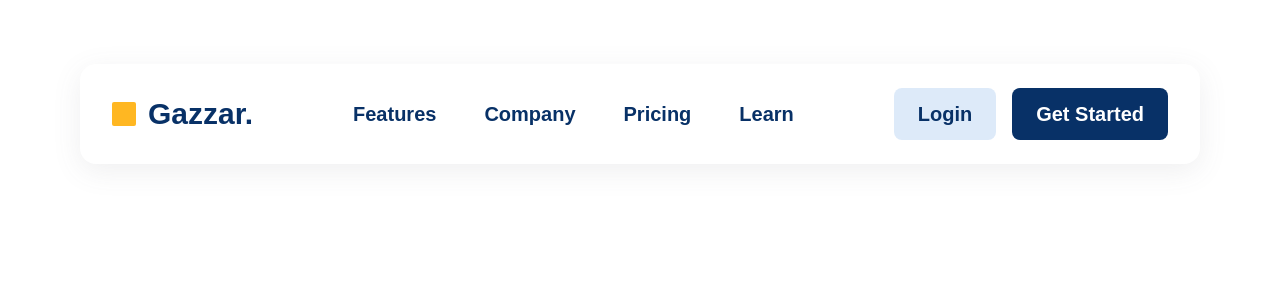
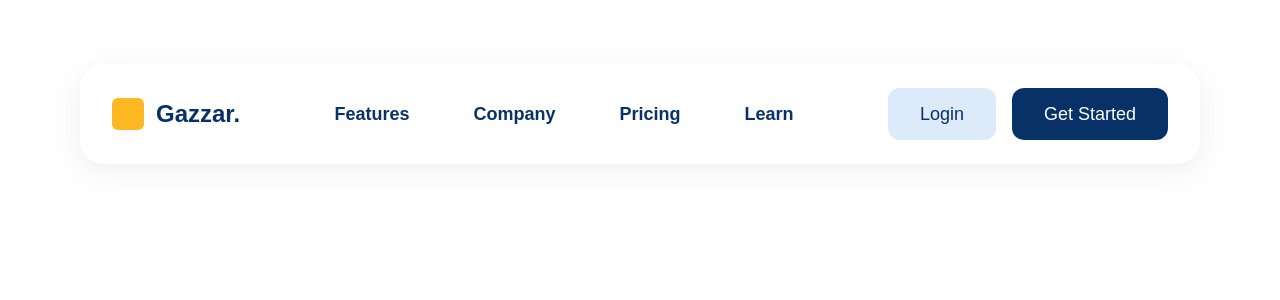
Before and after one commit to Fullstack-Roadmap/Gazzar-Frontend, a React app: page / in a window 1280 px wide. Shown: the top 300 px of the page. Built offline with nearby package versions, Linux system fonts and the light colour scheme; the HTML template or start-up script is replaced by a standard one.

Commit message:
Navbar styling done

```diff
--- a/src/routes/Button.jsx
+++ b/src/routes/Button.jsx
@@ -6,12 +6,12 @@ const Button = ({ text, textColor, buttonColor, hasArrow }) => {
   return (
     <button
       className={`
-        px-6 py-3 rounded-lg flex
+        px-8 py-3 rounded-xl flex
       `}
       style={{
         backgroundColor: buttonColor,
          color: textColor,
-        fontWeight: 600,
+        fontWeight: 500,
       }}
     >
       {text}
--- a/src/routes/Navbar.jsx
+++ b/src/routes/Navbar.jsx
@@ -6,12 +6,12 @@ const Navbar = () => {
   const lightBlue = "#1B73D326";
 
   return (
-    <nav className="sticky flex items-center mt-16 py-6 px-8 rounded-2xl h-fit w-full shadow-custom justify-between mx-20">
-      <header className="text-3xl font-extrabold flex justify-center items-center gap-2 h-fit">
-        <span className="mr-1 rounded-sm aspect-square h-6 bg-[#FFB722]"></span>
+    <nav className="sticky flex items-center mt-16 py-6 px-8 rounded-3xl h-fit w-full shadow-custom justify-between mx-20 text-lg">
+      <header className="text-2xl font-extrabold flex justify-center items-center gap-2 h-fit">
+        <span className="mr-1 rounded-md aspect-square h-8 bg-[#FFB722]"></span>
         <p>Gazzar.</p>
       </header>
-      <section className="flex gap-12 items-center mx-2">
+      <section className="flex gap-16 items-center mx-2">
         <p>Features</p>
         <p>Company</p>
         <p>Pricing</p>
```
